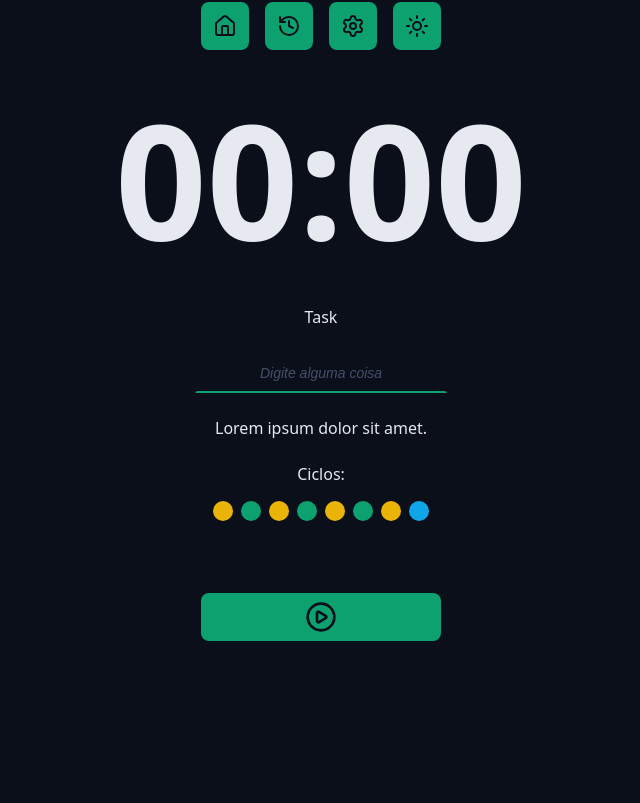
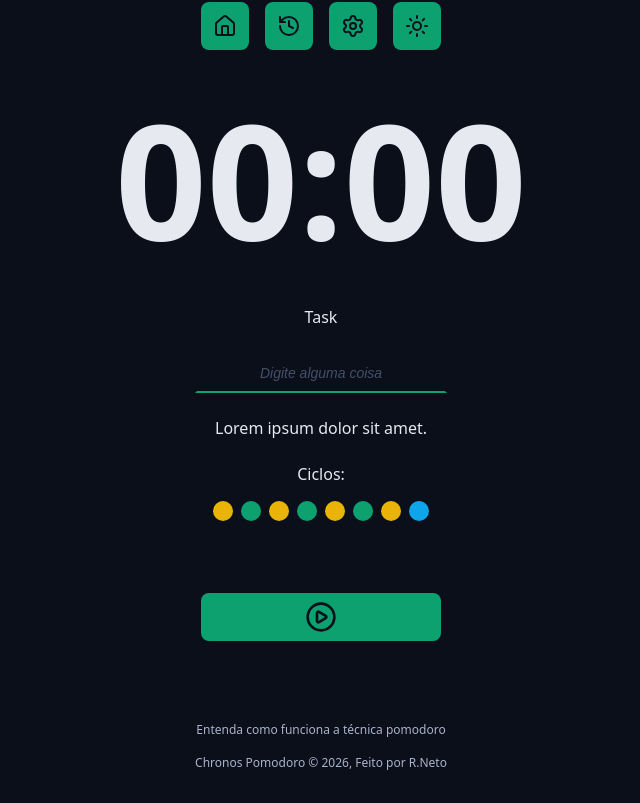
Before and after one commit to NetoResende/tarefas-pomodoro, a React (Vite) app: page / in a window 1280 px wide. Shown: the part 251-1054 px from the top of the page, without its empty margins (319-959 px from the left). Before the commit the page ends 972 px from the top, so only its background shows below. Built offline with nearby package versions, Linux system fonts and the light colour scheme.

Commit message:
Criando o componente Footer

```diff
--- a/src/App.tsx
+++ b/src/App.tsx
@@ -6,6 +6,7 @@ import { DefaultInput } from "./components/DefaultInput";
 import { Cycles } from "./components/Cycles";
 import { DefaultButton } from "./components/DefaultButton";
 import { PlayCircleIcon } from "lucide-react";
+import { Footer } from "./components/Footer";
 import "./styles/Theme.css";
 import "./styles/Global.css";
 
@@ -44,6 +45,10 @@ export function App() {
           </div>
         </form>
       </Container>
+
+      <Container>
+        <Footer/>
+      </Container>
     </>
   );
 }
--- /dev/null
+++ b/src/components/Footer/index.tsx
@@ -0,0 +1,12 @@
+import styles from './styles.module.css'
+
+export function Footer(){
+    return (
+        <footer className={styles.footer}>
+           <a href="">Entenda como funciona a técnica pomodoro</a>
+           <a href="">
+                Chronos Pomodoro &copy; {new Date().getFullYear()}, Feito por R.Neto
+           </a>
+        </footer>
+    )
+}
--- /dev/null
+++ b/src/components/Footer/styles.module.css
@@ -0,0 +1,15 @@
+.footer {
+    display: flex;
+    flex-direction: column;
+    align-items: center;
+    justify-content: center;
+    gap: 1.6rem;
+    a {
+        text-decoration: none;
+        font-size: 1.2rem;
+        color: var(--text-muted);
+        &:hover {
+            text-decoration: underline;
+        }
+    }
+}
```
